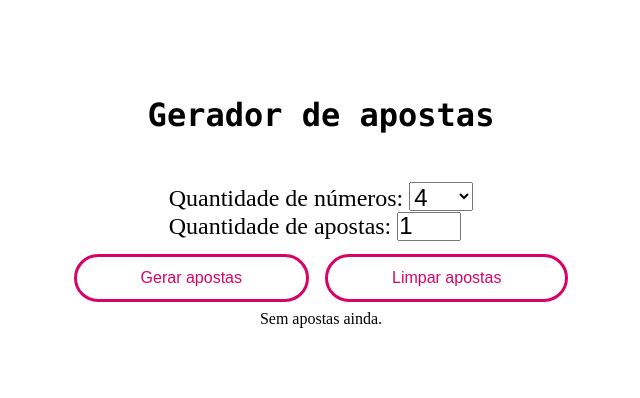
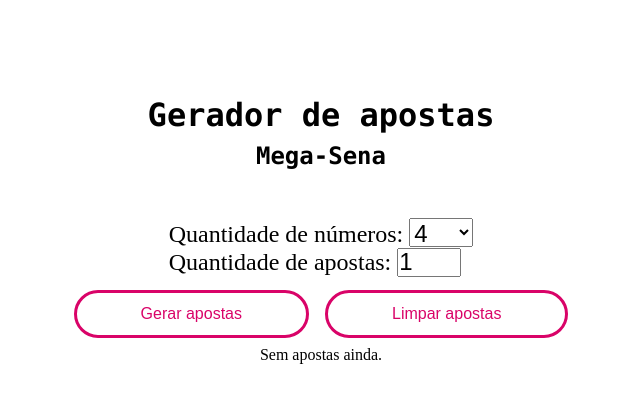
Before and after one commit to JosielMatos/bet-generator, a Next.js app: page / in a window 1280 px wide. Shown: the top 398 px of the page, without its empty margins (319-959 px from the left). Built offline with nearby package versions, Linux system fonts and the light colour scheme.

Commit message:
Add subtitle

```diff
--- a/src/pages/index.tsx
+++ b/src/pages/index.tsx
@@ -62,6 +62,7 @@
 
       <main className={styles.main}>
         <h1 className={styles.title}>Gerador de apostas</h1>
+        <h2 className={styles.subTitle}>Mega-Sena</h2>
 
         <div className={styles["form-options"]}>
           <div>
--- a/src/styles/Home.module.css
+++ b/src/styles/Home.module.css
@@ -7,6 +7,11 @@
 }
 
 .title {
+  font-family: var(--font-mono);
+  margin-bottom: 0.5rem;
+}
+
+.subTitle {
   font-family: var(--font-mono);
   margin-bottom: 2rem;
 }
```
